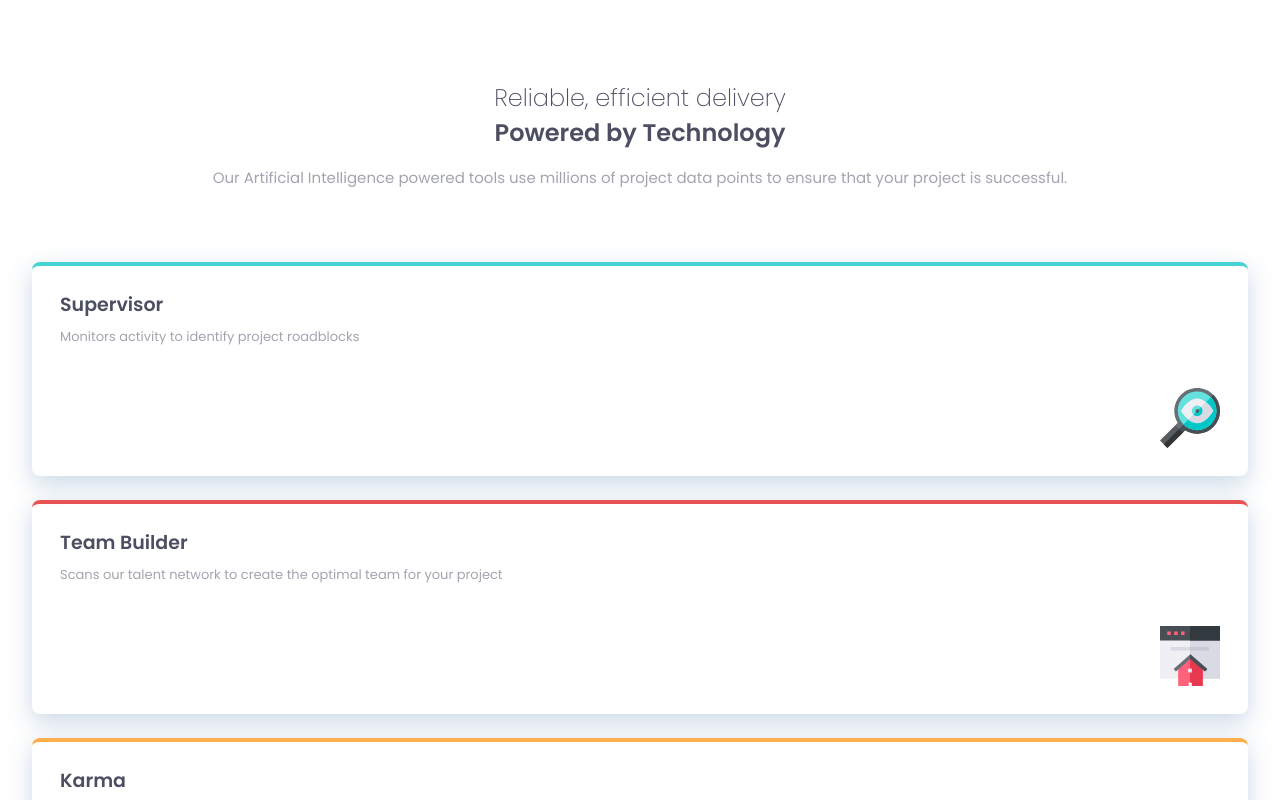
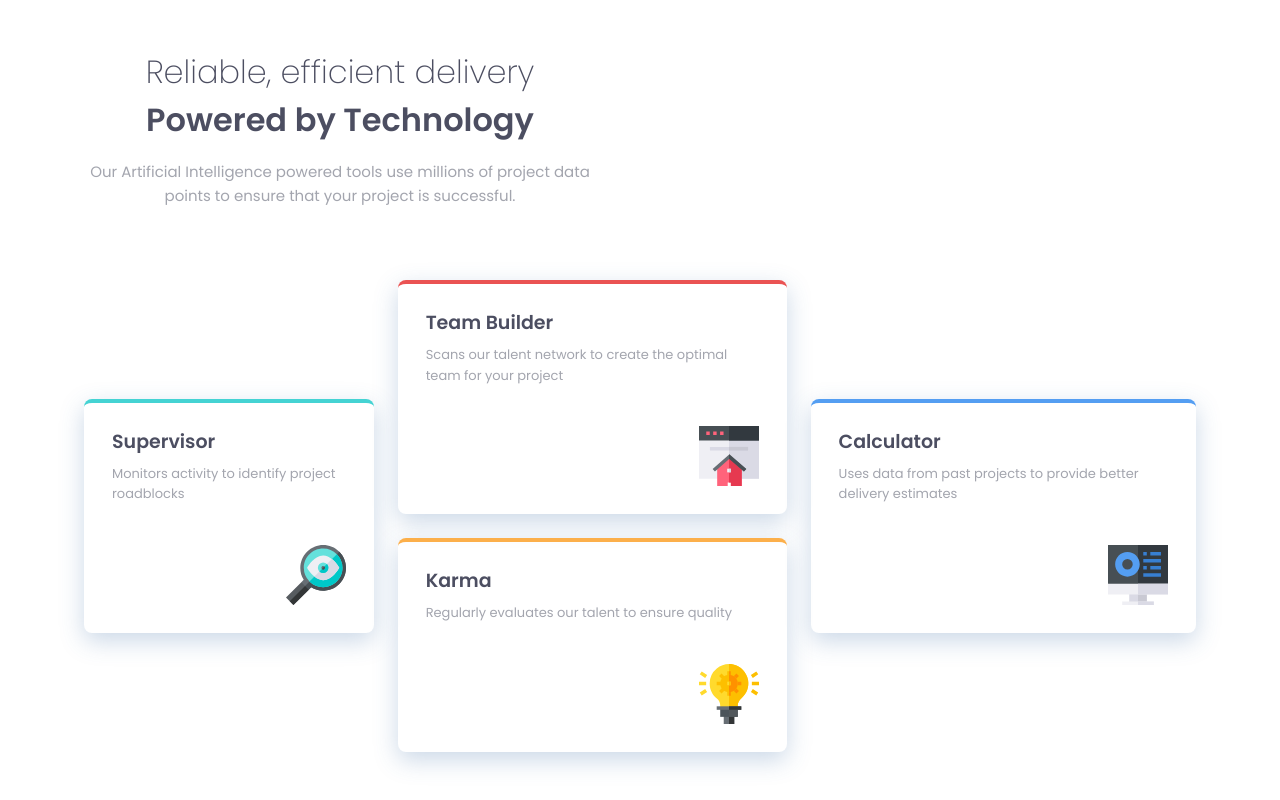
Before and after one commit to Scott1UP/four-card-feature, a plain HTML site: page index.html in a window 1280 px wide. Shown: the top 800 px of the page. Drawn offline with Linux system fonts and the light colour scheme.

Commit message:
Struggling with weird desktop designs. Can't figure out the 2-card centre column layout.

```diff
--- a/index.html
+++ b/index.html
@@ -12,8 +12,10 @@
 </head>
 <body>
     <section>
+        <div class="text">
             <h2><span class="lightHead">Reliable, efficient delivery</span><br>Powered by Technology</h2>
             <p class="hero-copy">Our Artificial Intelligence powered tools use millions of project data points to ensure that your project is successful.</p>
+        </div>
 
         <div class="grid">
             <div class="card supervisor">
@@ -22,6 +24,7 @@
                 <img src="./images/icon-supervisor.svg" alt="An illustration of a magnifying glass with an eye in the centre.">
             </div>
 
+            <div class="middle">
                 <div class="card team-build">
                     <h3>Team Builder</h3>
                     <p>Scans our talent network to create the optimal team for your project
@@ -34,6 +37,7 @@
                     <p>Regularly evaluates our talent to ensure quality</p>
                     <img src="./images/icon-karma.svg" alt="An illustration of a yellow lightbulb with a cog inside it.">
                 </div>
+            </div>
 
             <div class="card calc">
                 <h3>Calculator</h3>
--- a/styles.css
+++ b/styles.css
@@ -48,11 +48,6 @@ p {
     padding-bottom: 4.5rem;
 }
 
-.grid {
-    display: grid;
-    gap: 1.5rem;
-}
-
 .card {
     display: flex;
     flex-direction: column;
@@ -73,16 +68,53 @@ p {
 
 .supervisor {
     border-color: var(--superv);
+    height: fit-content;
 }
 
 .team-build {
     border-color: var(--team);
+    height: fit-content;
 }
 
 .karma {
     border-color: var(--karma);
+    height: fit-content;
 }
 
 .calc {
     border-color: var(--calc);
+    height: fit-content;
 }
+
+@media screen and (min-width: 600px) {
+    body {
+        display: flex;
+        justify-content: center;
+        align-items: center;
+        margin: 0;
+        min-height: 100vh;
+        min-height: 100svh;
+    }
+
+    .text {
+        max-width: 512px;
+
+    }
+
+    h2 {
+        font-size: 32px;
+    }
+
+    .grid {
+        display: flex;
+        align-items: center;
+        max-width: 1112px;
+        gap: 1.5rem;
+    }
+
+    .middle {
+        display: flex;
+        flex-direction: column;
+        gap: inherit;
+    }
+}
```
Lines whose indentation alone changed are shown as unchanged.
